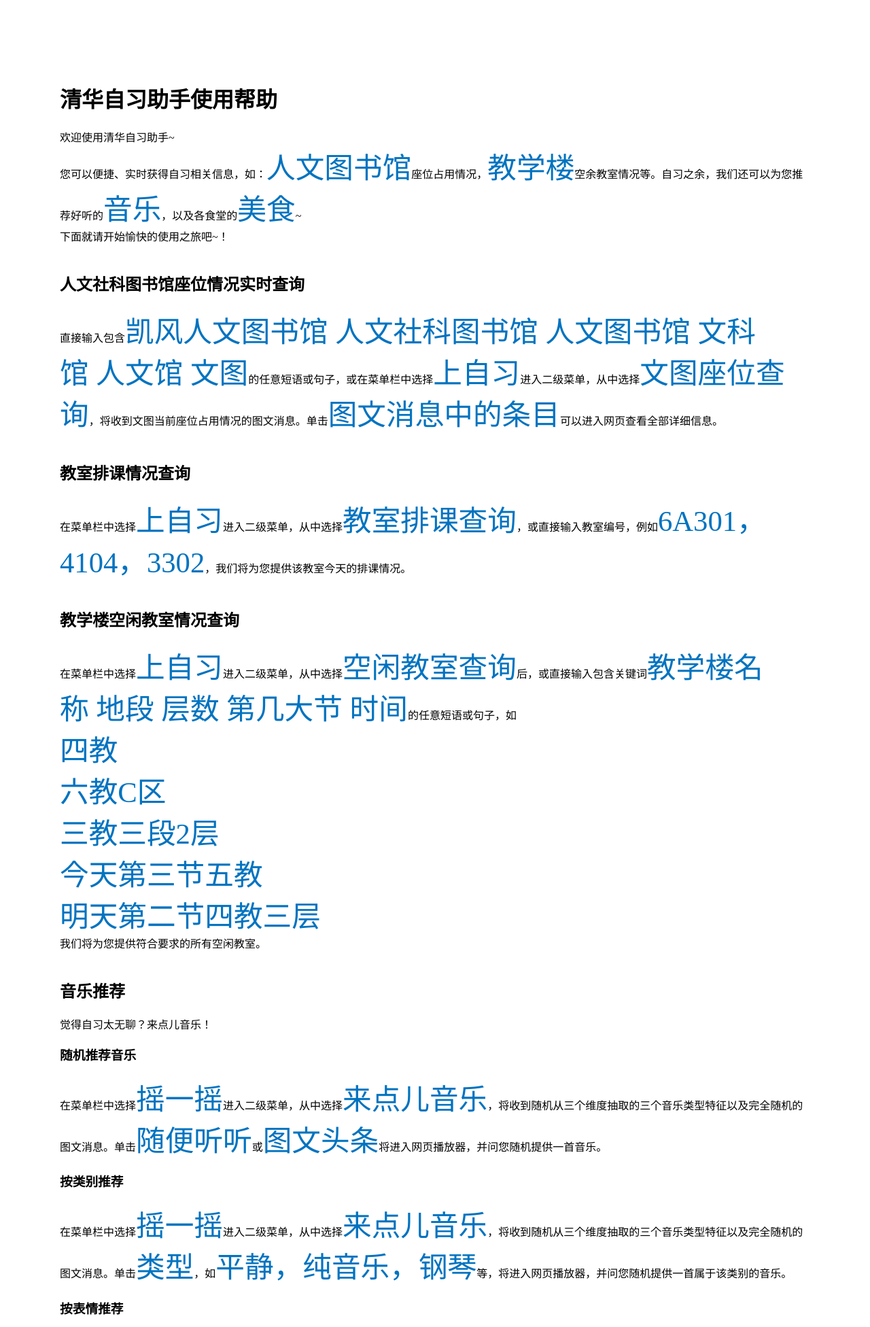
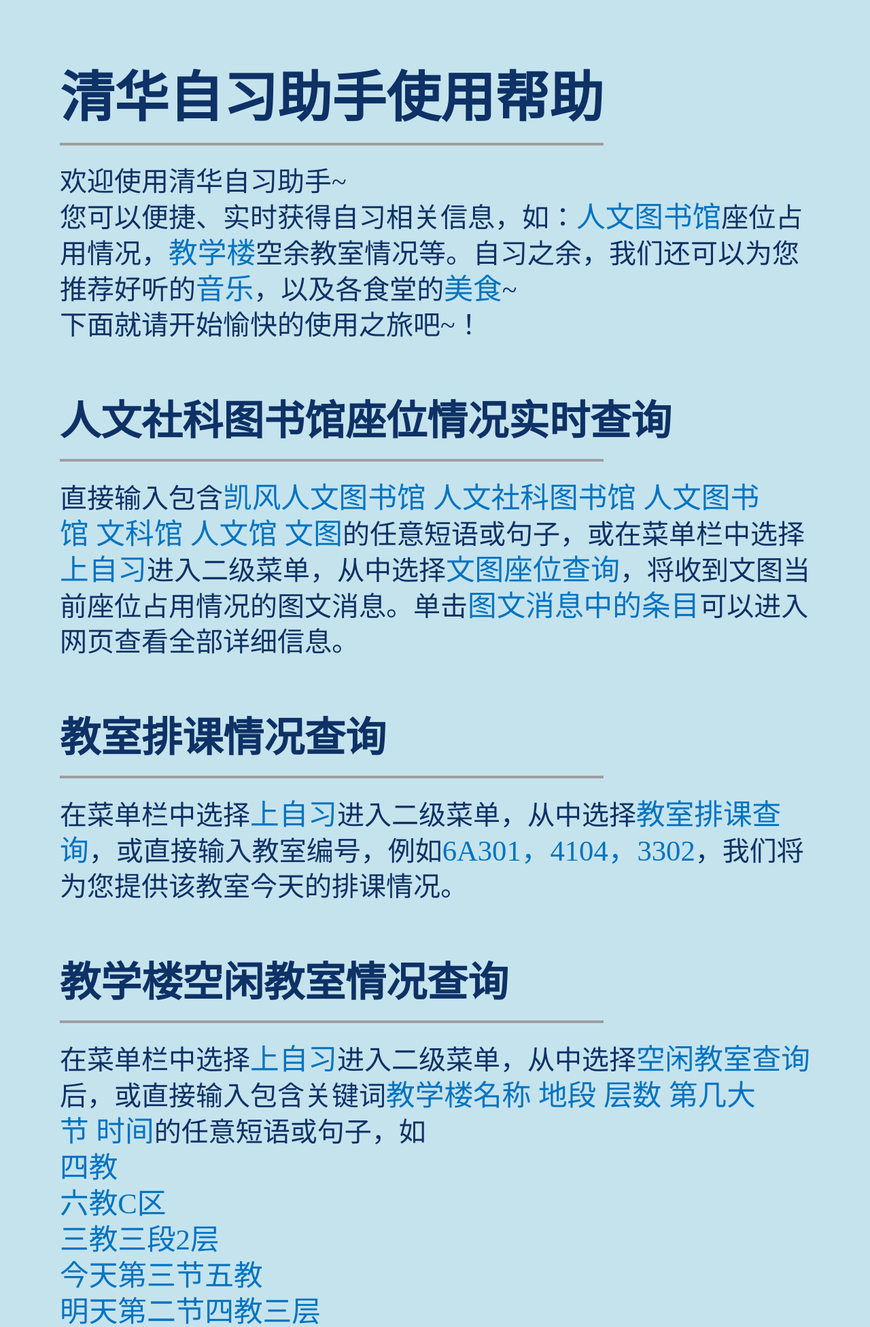
Before and after one commit to syb1001/ThuHelper, a Django app: template ThuHelper/templates/help.html in a window 1280 px wide. Shown: the top 1952 px of the page at 68% size. Run offline with Django 3.2, Linux system fonts and the light colour scheme; the template is opened without the code that fills it, so the values that code supplies are empty; grey boxes are pictures that could not be loaded.

Commit message:
lwq: adapt help.html

```diff
--- a/ThuHelper/templates/help.html
+++ b/ThuHelper/templates/help.html
@@ -6,30 +6,40 @@
     <style type="text/css">
     	.container{margin: 80px;padding-bottom: 60px;}
     	a{color: rgba(0,115,192,1);font-weight: 400;font-size: 32pt;}
+    	body{background-color: rgba(173, 216, 230, 0.7);}
     	.main{padding-top: 20px;}
     	.library{padding-top: 20px;}
+    	div{font-size: 30pt; line-height: 52px;color: rgb(14, 49, 102)}
+    	h1{line-height: 90px; margin: 0;}
+    	h2{line-height: 70px; margin: 0; margin-top: 60px;}
+    	.dash{margin-bottom: 15px;}
     </style>
 </head>
 <body>
 	<div class = "container">
 		<div class = "main">
 			<h1>清华自习助手使用帮助</h1>
+			<img class = "dash" src="../../static/images/dash.png" height = "4px;" width = "800px";>
 			<div>欢迎使用清华自习助手~<br>您可以便捷、实时获得自习相关信息，如：<a>人文图书馆</a>座位占用情况，<a>教学楼</a>空余教室情况等。自习之余，我们还可以为您推荐好听的<a>音乐</a>，以及各食堂的<a>美食</a>~<br>下面就请开始愉快的使用之旅吧~！</div>
 		</div>
 		<div class = "library">
 			<h2>人文社科图书馆座位情况实时查询</h2>
+			<img class = "dash" src="../../static/images/dash.png" height = "4px;" width = "800px";>
 			<div>直接输入包含<a>凯风人文图书馆&nbsp;人文社科图书馆&nbsp;人文图书馆&nbsp;文科馆&nbsp;人文馆&nbsp;文图</a>的任意短语或句子，或在菜单栏中选择<a>上自习</a>进入二级菜单，从中选择<a>文图座位查询</a>，将收到文图当前座位占用情况的图文消息。单击<a>图文消息中的条目</a>可以进入网页查看全部详细信息。</div>
 		</div>
 		<div class = "library">
 			<h2>教室排课情况查询</h2>
+			<img class = "dash" src="../../static/images/dash.png" height = "4px;" width = "800px";>
 			<div>在菜单栏中选择<a>上自习</a>进入二级菜单，从中选择<a>教室排课查询</a>，或直接输入教室编号，例如<a>6A301，4104，3302</a>，我们将为您提供该教室今天的排课情况。</div>
 		</div>
 		<div class = "library">
 			<h2>教学楼空闲教室情况查询</h2>
+			<img class = "dash" src="../../static/images/dash.png" height = "4px;" width = "800px";>
 			<div>在菜单栏中选择<a>上自习</a>进入二级菜单，从中选择<a>空闲教室查询</a>后，或直接输入包含关键词<a>教学楼名称&nbsp;地段&nbsp;层数&nbsp;第几大节&nbsp;时间</a>的任意短语或句子，如<br><a>四教</a><br><a>六教C区</a><br><a>三教三段2层</a><br><a>今天第三节五教</a><br><a>明天第二节四教三层</a><br>我们将为您提供符合要求的所有空闲教室。</div>
 		</div>
 		<div class = "library">
 			<h2>音乐推荐</h2>
+			<img class = "dash" src="../../static/images/dash.png" height = "4px;" width = "800px";>
 			<div>觉得自习太无聊？来点儿音乐！</div>
 			<h3>随机推荐音乐</h3>
 			<div>在菜单栏中选择<a>摇一摇</a>进入二级菜单，从中选择<a>来点儿音乐</a>，将收到随机从三个维度抽取的三个音乐类型特征以及完全随机的图文消息。单击<a>随便听听</a>或<a>图文头条</a>将进入网页播放器，并问您随机提供一首音乐。</div>
@@ -42,14 +52,17 @@
 		</div>
 		<div class = "library">
 			<h2>食堂美食推荐</h2>
+			<img class = "dash" src="../../static/images/dash.png" height = "4px;" width = "800px";>
 			<div>在菜单栏中选择<a>摇一摇</a>进入二级菜单，从中选择<a>去哪儿吃饭</a>，将收到随机提供的美食图文消息。</div>
 		</div>
 		<div class = "library">
 			<h2>自习教室推荐</h2>
+			<img class = "dash" src="../../static/images/dash.png" height = "4px;" width = "800px";>
 			<div>在菜单栏中选择<a>摇一摇</a>进入二级菜单，从中选择<a>去哪儿学习</a>，将收到随机提供的当前空闲教室，我们将从空余教室最多的教学楼中为您随机提供可自习的教室。</div>
 		</div>
 		<div class = "library">
 			<h2>签到</h2>
+			<img class = "dash" src="../../static/images/dash.png" height = "4px;" width = "800px";>
 			<div>在菜单栏中选择<a>摇一摇</a>进入二级菜单，从中选择<a>去哪儿学习</a>，将收到随机提供的当前空闲教室，我们将从空余教室最多的教学楼中为您随机提供可自习的教室。</div>
 		</div>
 	</div>
```
